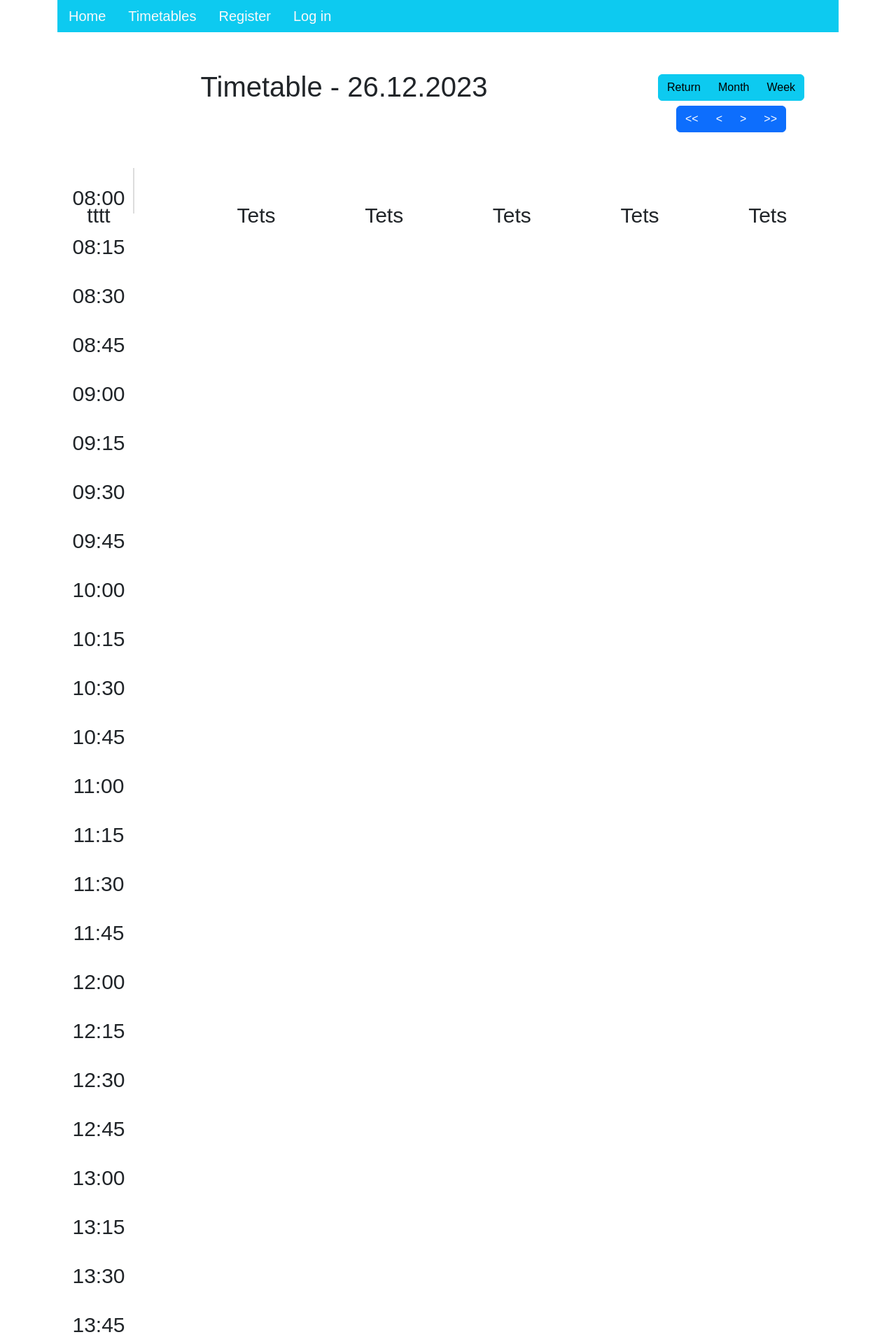
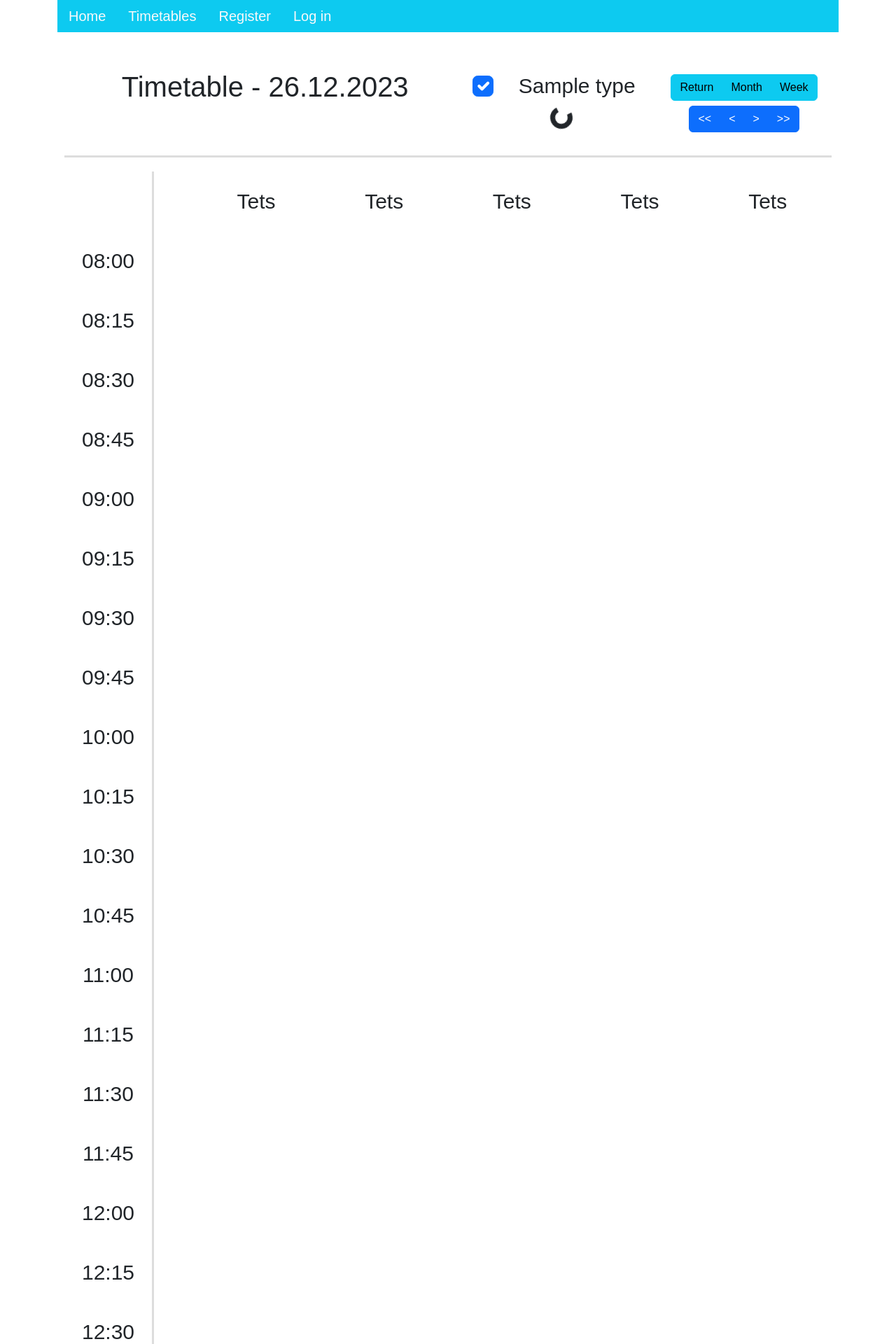
Before and after one commit to damian234527/FinalProject, a Django app: page /timetable/1/day/ in a window 1280 px wide. Shown: the top 1920 px of the page at 70% size. Run offline with Django 4.2, Linux system fonts and the light colour scheme; tables that the repository leaves empty hold one stand-in row (values such as "Sample post"); some libraries are stand-ins or nearby versions.

Commit message:
Plan dnia na przyzwoitym poziomie

```diff
--- a/templates/base_timetable.html
+++ b/templates/base_timetable.html
@@ -12,16 +12,11 @@
     .header {
     grid-area: header
     }
+
     .time-column {
         grid-column: 1;
-        width: 100px;
-        padding: 10px;
-        border-right: 2px solid #ddd;
-    }
-
-
-    .time-column div {
-        margin-bottom: 25px;
+        width: 8rem;
+        border-right: 0.2rem solid #ddd;
     }
 
     .schedule-column-5 {
@@ -59,11 +54,14 @@
     .calendar-navigation {
         grid-area: navigation
     }
+    .calendar-settings {
+        grid-area: settings
+    }
 
     .grid-container {
         display: grid;
         grid-template-areas:
-        'header header header header header navigation'
+        'header header header header settings navigation'
         'schedule schedule schedule schedule schedule schedule'
         'menu footer footer footer footer footer';
         gap: 10px;
@@ -80,8 +78,73 @@
     .grid-day {
         grid-area: schedule;
         display: grid;
-        grid-template-columns: 1fr 1fr 1fr 1fr 1fr 1fr;
-        grid-auto-rows: 25px;
+        grid-gap: 1em;
+        grid-template-columns: repeat(6, 1fr);
+        grid-template-rows:
+        [0800] 1fr
+        [0815] 1fr
+        [0830] 1fr
+        [0845] 1fr
+        [0900] 1fr
+        [0915] 1fr
+        [0930] 1fr
+        [0945] 1fr
+        [1000] 1fr
+        [1015] 1fr
+        [1030] 1fr
+        [1045] 1fr
+        [1100] 1fr
+        [1115] 1fr
+        [1130] 1fr
+        [1145] 1fr
+        [1200] 1fr
+        [1315] 1fr
+        [1330] 1fr
+        [1345] 1fr
+        [1400] 1fr
+        [1415] 1fr
+        [1430] 1fr
+        [1445] 1fr
+        [1500] 1fr
+        [1515] 1fr
+        [1530] 1fr
+        [1545] 1fr
+        [1600] 1fr
+        [1615] 1fr
+        [1630] 1fr
+        [1645] 1fr
+        [1700] 1fr
+        [1715] 1fr
+        [1730] 1fr
+        [1745] 1fr
+        [1800] 1fr
+        [1815] 1fr
+        [1830] 1fr
+        [1845] 1fr
+        [1900] 1fr
+        [1915] 1fr
+        [1930] 1fr
+        [1945] 1fr
+        [2000] 1fr
+        [2015] 1fr
+        [2030] 1fr
+        [2045] 1fr
+        [2100] 1fr
+        [2115] 1fr
+        [2130] 1fr
+        [2145] 1fr
+        [2200] 1fr
+        [2215] 1fr
+        [2230] 1fr
+        [2245] 1fr
+        [2300] 1fr
+        [2315] 1fr
+        [2330] 1fr
+        [2345] 1fr
+        [2400] 1fr;
+        border-top: 0.2rem solid #ddd;
+        border-bottom: 0.2rem solid #ddd;
+
         gap: 0px;
         padding: 10px;
     }
--- a/timetable/templates/timetable/day.html
+++ b/timetable/templates/timetable/day.html
@@ -8,6 +8,19 @@
     <div class="grid-container">
         <div class="header">
             <h1>Timetable - {{ day }}.{{ month }}.{{ year }}</h1>
+        </div>
+        <div class="calendar-settings">
+        {% for activity_type in activity_types %}
+        <div class="form-check">
+            <input class="form-check-input" type="checkbox" value="{{ activity_type.type_name }}" id="activity_type{{ activity_type.type_name }}" hx-get="{% url 'timetable:update_timetable' timetable_id %}" hx-trigger="change" hx-indicator="#loading-indicator" checked>
+            <label class="form-check-label" for="activity_type{{ activity_type.type_name }}">
+                {{ activity_type.type_name }}
+            </label>
+        </div>
+        {% endfor %}
+        <div id="loading-indicator" class="spinner-border" role="status">
+          <span class="sr-only"></span>
+        </div>
         </div>
         <div class="calendar-navigation">
                 <form action="{% url 'timetable:display_day' timetable_id year month day %}" method="post">
@@ -26,32 +39,35 @@
                     </div>
                 </form>
         </div>
-        <div class="grid-day">
-            <div class="time-column">
-            {% for time in timetable_times %}
-            <div>{{ time|date:'H:i'}}</div>
-            {% endfor %}
-            </div>
+        <div class="grid-day" hx-target="#timetable" hx-swap="outerHTML">
+                {% for time in timetable_times %}
+                <div class="time-column" style="grid-row: {{time|date:'Hi'}}" >{{ time|date:'H:i'}}</div>
+                {% endfor %}
             {% if track_number == 1 %}
-            <div class="schedule-column-5">
-            </div>
+                {% for activity in activities.0 %}
+                <div class="activity" style="grid-row: {{activity.time_start|date:'Hi'}} / {{activity.time_end|date:'Hi'}}; grid-column: 2 / 6; margin-top: 50 px; background-color: {{ activity.activity_type.type_color }}">
+                    <strong>{{ activity.description }}</strong> <br>
+                    {{ activity.time_start|date:'H:i' }} - {{ activity.time_end|date:'H:i' }}
+                </div>
+                {% endfor %}
+
             {% elif track_number == 2 %}
-            <div class="time-column">tttt</div>
+            <div class="time-column"></div>
             <div class="schedule-column-3">Tets</div>
             <div class="schedule-column-2">Tets</div>
             {% elif track_number == 3 %}
-            <div class="time-column">tttt</div>
+            <div class="time-column"></div>
             <div class="schedule-column-2">Tets</div>
             <div class="schedule-column-2">Tets</div>
             <div class="schedule-column-1">Tets</div>
             {% elif track_number == 4 %}
-            <div class="time-column">tttt</div>
+            <div class="time-column"></div>
             <div class="schedule-column-2">Tets</div>
             <div class="schedule-column-1">Tets</div>
             <div class="schedule-column-1">Tets</div>
             <div class="schedule-column-1">Tets</div>
             {% else %}
-            <div class="time-column">tttt</div>
+            <div class="time-column"></div>
             <div class="schedule-column-1">Tets</div>
             <div class="schedule-column-1">Tets</div>
             <div class="schedule-column-1">Tets</div>
@@ -60,7 +76,7 @@
             {% endif %}
 
         </div>
+    </div>
 
-    </div>
 </body>
 {% endblock %}
--- a/timetable/urls.py
+++ b/timetable/urls.py
@@ -19,6 +19,7 @@
     # display_day
     path("timetable/<int:timetable_id>/day/", views.display_day, name="display_current_day"),
     path("timetable/<int:timetable_id>/<int:year>/<int:month>/<int:day>/", views.display_day, name="display_day"),
+    path("timetable/<int:timetable_id>/", views.update_timetable, name="update_timetable"),
 
     path("timetable/delete/<int:timetable_id>/", views.delete_timetable, name="delete_timetable"),
     path("timetable/rename/<int:timetable_id>/", views.rename_timetable, name="rename_timetable"),
--- a/timetable/views.py
+++ b/timetable/views.py
@@ -6,7 +6,7 @@
 from .models import Timetable, Activity, Activity_type, Teacher, Course, Timetable_assignment
 from django.views import generic
 from .forms import ActivityForm
-
+from django.http import JsonResponse
 
 
 class TimetableListView(generic.ListView):
@@ -182,16 +182,17 @@
     # timetable_times = [time(hour=9, minute=0), time(hour=9, minute=15), time(hour=9, minute=30), time(hour=9, minute=45), time(hour=10, minute=0)]
     day_date = datetime(year, month, day).date()
     day_activities = Activity.objects.filter(Q(timetable_id=timetable_id) & (Q(time_start__date = day_date) | Q(time_end__date = day_date)))
+    activity_types = Activity_type.objects.filter(activity__timetable_id=timetable_id).distinct()
+    tracks = []
+    track_number = None
 
-    tracks = {}
-    track_number = None
     for activity in day_activities:
         # Checking for overlapping tracks
         overlapping_tracks = []
-        for track, track_activities in tracks.items():
+        for i, track_activities in enumerate(tracks):
             for track_activity in track_activities:
                 if (activity.time_start < track_activity.time_end and activity.time_end > track_activity.time_start):
-                    overlapping_tracks.append(track)
+                    overlapping_tracks.append(i)
 
         # Finding the first available track for the current activity
         track_number = 0
@@ -199,16 +200,12 @@
             track_number += 1
 
         # Adding the current activity to the selected track
-        if track_number not in tracks:
-            tracks[track_number] = []
+        if track_number >= len(tracks):
+            tracks.append([])
         tracks[track_number].append(activity)
+    print(tracks)
+    track_number = len(tracks)
 
-    if tracks:
-        print("Activities on tracks:")
-        for track_number, track_activities in tracks.items():
-            print(f"Track {track_number}: {', '.join(str(activity) for activity in track_activities)}")
-    track_number = int(len(tracks))
-    print(tracks)
     return render(request, "timetable/day.html", {
                                                                 "activities": tracks,
                                                                 "track_number": track_number,
@@ -218,13 +215,29 @@
                                                                 "month": month,
                                                                 "day": day,
                                                                 "year": year,
-                                                                "date":day_date})
+                                                                "date":day_date,
+                                                                "activity_types": activity_types})
 
 
 # ======================================================TIMETABLE======================================================
 def timetable_details(request, timetable_id):
     timetable = get_object_or_404(Timetable, pk=timetable_id)
     return render(request, "timetable/timetable_details.html", {"timetable_id": timetable_id})
+
+
+def update_timetable(request, timetable_id):
+    print("1111")
+    activity_type_ids = request.GET.getlist("activity_types[]")
+    activities = Activity.objects.filter(
+        Q(timetable_id=timetable_id) & (Q(time_start__date=day_date) | Q(time_end__date=day_date)),
+        activity_type__id__in=activity_type_ids
+    )
+    print(activity_type_ids)
+    print(activities)
+    data = {
+    #"html": render_to_string("timetable/timetable_partial.html", {"activities": activities}),
+    }
+    return JsonResponse(data)
 
 
 # ======================================================ACTIVITY======================================================
```
Also changed, not shown: timetable/templates/timetable/timetable_partial.html (added, +10 -0 lines).
